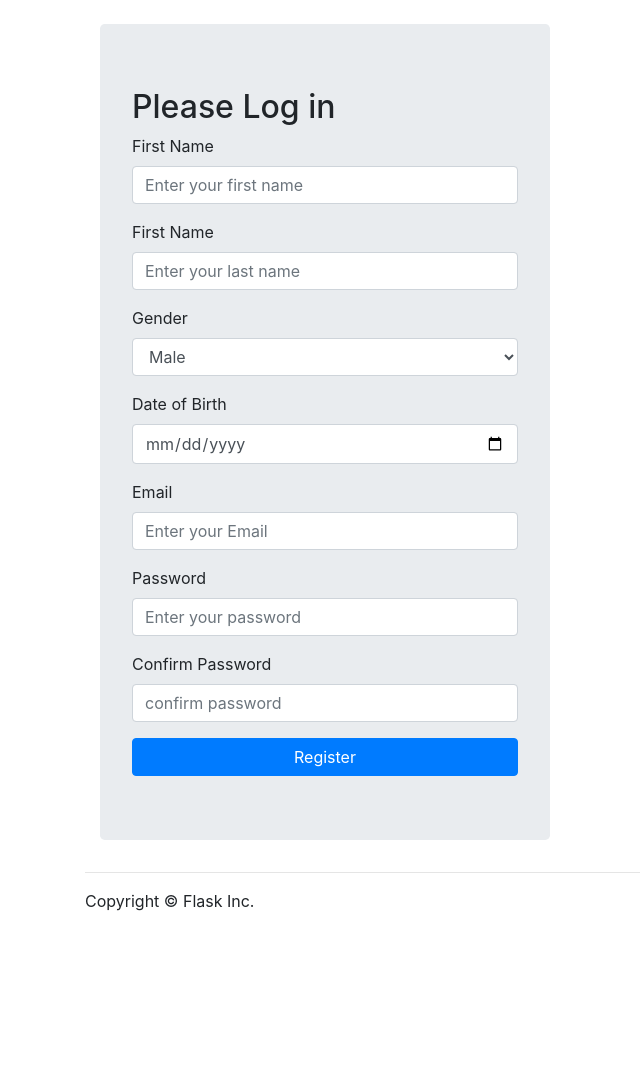
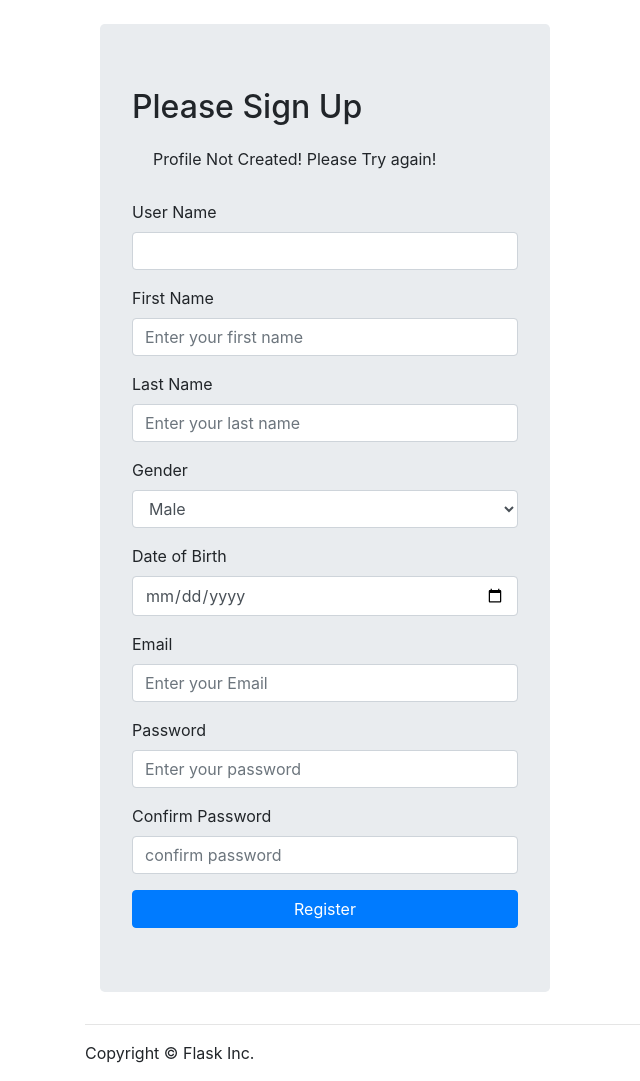
Before and after one commit to gill876/COMP3161-project, a Flask app: page /register in a window 1280 px wide. Shown: the part 56-1137 px from the top of the page, without its empty margins (0-640 px from the left). Before the commit the page ends 967 px from the top, so only its background shows below. Run offline with Flask 2, Linux system fonts and the light colour scheme; some libraries are stand-ins or nearby versions.

Commit message:
registration route

```diff
--- a/app/forms.py
+++ b/app/forms.py
@@ -9,11 +9,11 @@ class LoginForm(FlaskForm):
     password = PasswordField('Password', validators=[InputRequired()])
 
 class RegisterForm(FlaskForm):
-    fname=StringField('First Name',validators=[InputRequired(message='First Name is required')])
-    lname=StringField('Last Name',validators=[InputRequired(message='Last Name is required')])
+    firstname=StringField('First Name',validators=[InputRequired(message='First Name is required')])
+    lastname=StringField('Last Name',validators=[InputRequired(message='Last Name is required')])
     gender=SelectField('Gender', choices=[('Male','Male'),('Female','Female')])
     dob=DateField('Date of Birth',format='%m/%d/%Y')
+    username=StringField('User Name',validators=[InputRequired(message='User Name is required')])
     email = StringField('Email', validators=[InputRequired(message='Email is required'), Email(message="Only Emails")])
     password=PasswordField('Password',validators=[InputRequired(message='Password is required')])
     confirmpassword=PasswordField('Confirm Password',validators=[InputRequired(message='Retype password')])
-    username=StringField('User Name',validators=[InputRequired(message='User Name is required')])
--- a/app/templates/register.html
+++ b/app/templates/register.html
@@ -5,17 +5,21 @@
   <!-- component matched by the route will render here -->
 
   <div class="shadow jumbotron homedisplay col-md-5 col-sm-10">
-    <h2>Please Log in</h2>
+    <h2>Please Sign Up</h2>
     {% include 'flash_messages.html' %}
     <form action="{{ url_for('register') }}" method="post">
       {{ form.csrf_token }}
-      <div class="form-group">
-        {{ form.fname.label }}
-        {{ form.fname(class='form-control', placeholder="Enter your first name") }}
+       <div class= "form-group">
+        {{ form.username.label }}
+        {{ form.username(class='form-control', placholder="Enter your Username") }}
       </div>
       <div class="form-group">
-        {{ form.fname.label }}
-        {{ form.lname(class='form-control', placeholder="Enter your last name") }}
+        {{ form.firstname.label }}
+        {{ form.firstname(class='form-control', placeholder="Enter your first name") }}
+      </div>
+      <div class="form-group">
+        {{ form.lastname.label }}
+        {{ form.lastname(class='form-control', placeholder="Enter your last name") }}
       </div>
       <div class="form-group">
         {{ form.gender.label }}
--- a/app/views.py
+++ b/app/views.py
@@ -40,11 +40,26 @@ def home():
 #     """Render the website's about page."""
 #     return render_template('register.html')
 
-@app.route('/register', methods=['GET','POST'])
+@app.route("/register", methods=["GET","POST"])
 def register():
     form = RegisterForm()
+    if request.method == "POST" and form.validate_on_submit():
+
+        username = form.username.data
+        firstname = form.firstname.data
+        lastname = form.lastname.data
+        gender = form.gender.data
+        dob = form.dob.data
+        email = form.email.data
+        password = form.password.data
+        confirmpassword = form.confirmpassword.data
+
+        return redirect(url_for("profile"))
+    else:
+        flash("Profile Not Created! Please Try again!")
 
     return render_template('register.html', form=form)
+
 
 @app.route("/login", methods=["GET", "POST"])
 def login():
@@ -83,7 +98,7 @@ def load_user(id):
 # The functions below should be applicable to all Flask apps.
 ###
 
-@app.route('/secure_page')
+@app.route("/secure_page")
 @login_required
 def secure_page():
     """Render a secure page on our website that only logged in users can access."""
```
Also changed, not shown: app/static/images/loginside photo.png (added).
